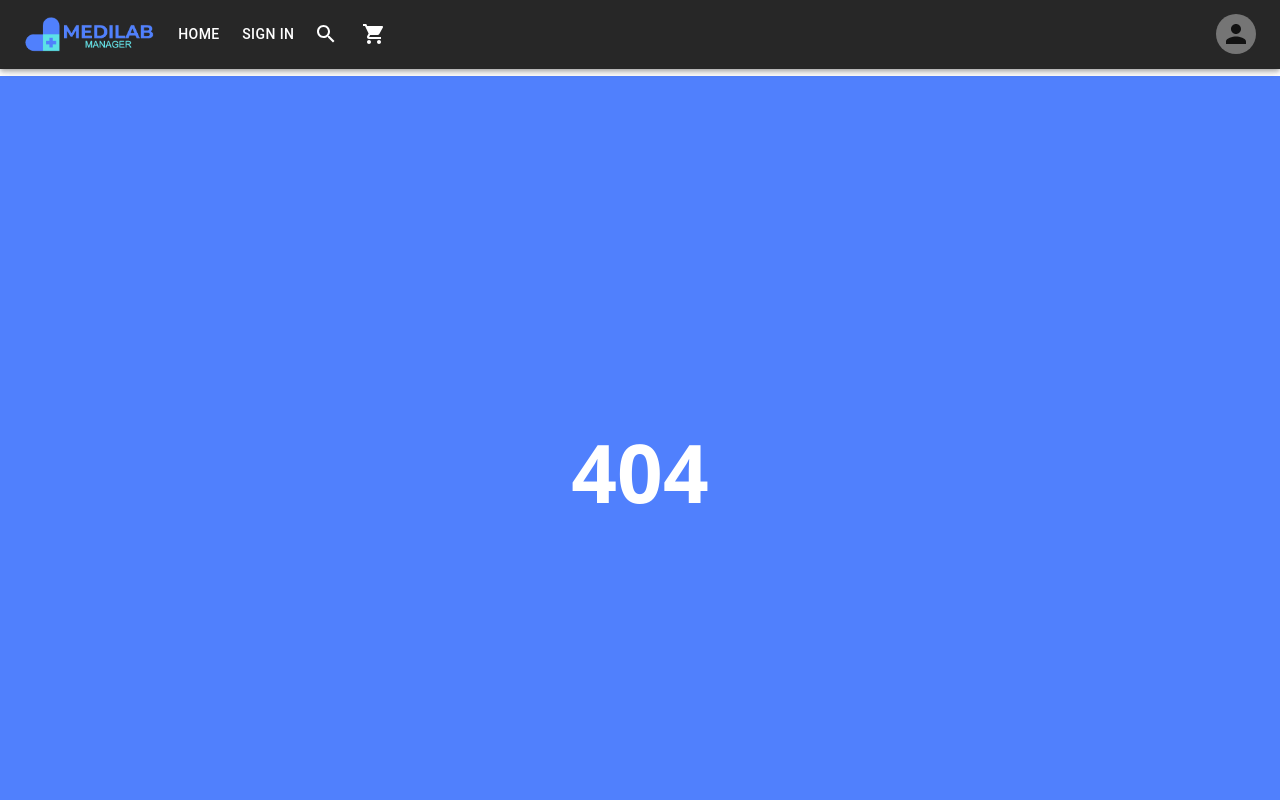
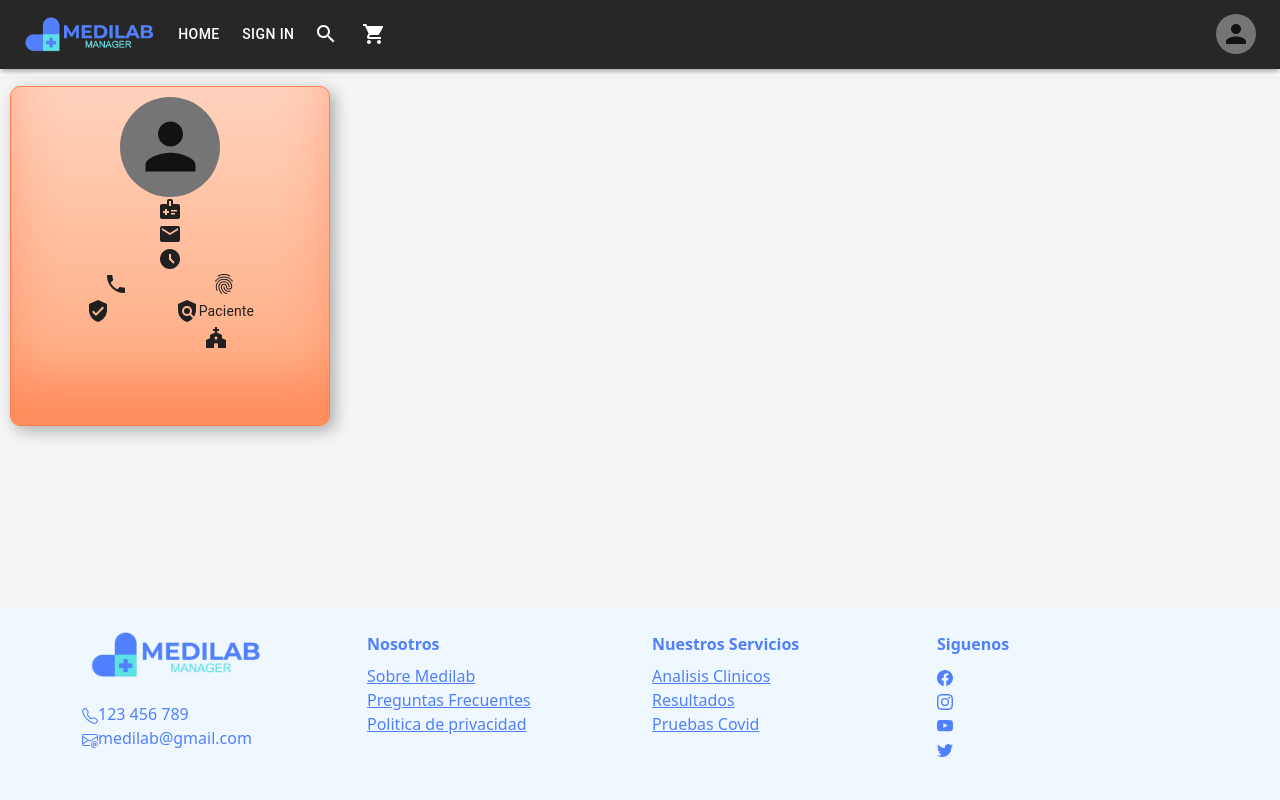
Before and after one commit to NazarenoCarlesso/medilab-manager, a React (Create React App) app in the folder client/: page /profile in a window 1280 px wide. Shown: the top 800 px of the page. Built offline with nearby package versions, Linux system fonts and the light colour scheme; no server answers.

Commit message:
profile coral

```diff
--- a/client/src/App.js
+++ b/client/src/App.js
@@ -24,6 +24,7 @@ import SearchUI from "./components/SearchUI";
 import { ThemeProvider, createTheme } from '@mui/material/styles';
 import NavUI from './components/NavUI';
 import SamplesUI from "./components/SamplesUI";
+import ProfileUI from "./components/ProfileUI";
 
 const darkTheme = createTheme({
   palette: {
@@ -57,6 +58,7 @@ export default function App() {
             <Route path="/about" element={<About />} />
             <Route path="/contact" element={<Contact />} />
             <Route path="/faq" element={<Faq />} />
+            <Route path="/profile" element={<ProfileUI />} />
             <Route path="/cart" element={<Cart />} />
             <Route path="/detail/:id" element={<Detail />} />
             <Route path="/*" element={<Ops />} />
--- a/client/src/components/ProfileUI.jsx
+++ b/client/src/components/ProfileUI.jsx
@@ -1,19 +1,38 @@
 import React, { useEffect, useState } from 'react'
-import { useSelector } from 'react-redux';
-import { Avatar, Grid, Paper, Typography } from '@mui/material';
-import LocalPhoneIcon from '@mui/icons-material/LocalPhone';
-import HeightIcon from '@mui/icons-material/Height';
-import EmailIcon from '@mui/icons-material/Email';
-import MedicalInformationIcon from '@mui/icons-material/MedicalInformation';
-import MaleIcon from '@mui/icons-material/Male';
-import FemaleIcon from '@mui/icons-material/Female';
-import PolicyIcon from '@mui/icons-material/Policy';
-import ChurchIcon from '@mui/icons-material/Church';
-import VerifiedUserIcon from '@mui/icons-material/VerifiedUser';
-import FingerprintIcon from '@mui/icons-material/Fingerprint';
-import AccessTimeFilledIcon from '@mui/icons-material/AccessTimeFilled';
+import { useSelector } from 'react-redux'
+import { Avatar, Grid, Paper, styled, Typography } from '@mui/material'
+import LocalPhoneIcon from '@mui/icons-material/LocalPhone'
+import EmailIcon from '@mui/icons-material/Email'
+import MedicalInformationIcon from '@mui/icons-material/MedicalInformation'
+import MaleIcon from '@mui/icons-material/Male'
+import FemaleIcon from '@mui/icons-material/Female'
+import PolicyIcon from '@mui/icons-material/Policy'
+import ChurchIcon from '@mui/icons-material/Church'
+import VerifiedUserIcon from '@mui/icons-material/VerifiedUser'
+import FingerprintIcon from '@mui/icons-material/Fingerprint'
+import AccessTimeFilledIcon from '@mui/icons-material/AccessTimeFilled'
 
 const BACK = process.env.REACT_APP_BACK
+
+const Profile = styled(Paper)(({ theme }) => ({
+    width: 320,
+    height: 340,
+    borderRadius: 10,
+    padding: 10,
+    margin: 10,
+    color: '#202020',
+    border: '1px solid coral',
+    background: 'linear-gradient(0deg, rgba(255,167,122,1) 0%, rgba(255,210,188,1) 100%)',
+    transition: 'border-radius 0.5s cubic-bezier(0.175, 0.885, 0.32, 1.275)',
+    boxShadow: 'inset 0 -3em 3em rgb(255 59 0 / 25%), 0.3em 0.3em 1em rgb(0 0 0 / 30%)'
+}))
+
+const Typo = styled(Typography)(({ theme }) => ({
+    marginBottom: 1,
+    lineHeight: 2,
+    display: 'flex',
+    alignItems: 'center'
+}))
 
 export default function ProfileUI() {
     const token = useSelector(state => state.token)
@@ -22,56 +41,55 @@ export default function ProfileUI() {
     const [user, setUser] = useState({})
 
     useEffect(() => {
-        fetch(`${BACK}/users/me`, {
-            headers: {
-                'token': token
-            }
-        })
+        fetch(`${BACK}/users/me`, { headers: { 'token': token } })
             .then(response => response.json())
             .then(data => setUser(data))
     }, [token])
 
     return (
-        <Paper>
+        <Profile>
             <Grid container direction="column" justifyContent="space-evenly" alignItems="center">
-                <Avatar alt={user.name} referrerPolicy="no-referrer" src={user.photo} sx={{ width: 86, height: 86 }} />
-                <Typography fontWeight={700}>
+                <Avatar alt={user.name} referrerPolicy="no-referrer" src={user.photo} sx={{ width: 100, height: 100 }} />
+                <Typography variant="h6" fontWeight={700} fontStyle="italic" sx={{ fontFamily: 'unset' }}>
                     {name}
                 </Typography>
                 <Grid container direction="column" justifyContent="space-evenly" alignItems="center">
-                    <Typography variant="body2">
-                        <LocalPhoneIcon />{user.phone}
-                    </Typography>
-                    <Typography variant="body2">
-                        <HeightIcon />{user.height}
-                    </Typography>
-                    <Typography variant="body2">
+                    <Typo variant="body2">
                         <MedicalInformationIcon /> {user.id}
-                    </Typography>
-                    <Typography variant="body2">
+                    </Typo>
+                    <Typo variant="body2">
                         <EmailIcon /> {user.email}
-                    </Typography>
-                    <Typography variant="body2">
-                        {user.sex === 'M' ? <><MaleIcon />Hombre</> : null}
-                        {user.sex === 'F' ? <><FemaleIcon />Mujer</> : null}
-                    </Typography>
-                    <Typography variant="body2">
-                        <PolicyIcon />{user.role ? user.role : 'Paciente'}
-                    </Typography>
-                    <Typography variant="body2">
-                        <ChurchIcon />{user.civil}
-                    </Typography>
-                    <Typography variant="body2">
-                        <VerifiedUserIcon />{user.username}
-                    </Typography>
-                    <Typography variant="body2">
-                        <FingerprintIcon />{user.dni}
-                    </Typography>
-                    <Typography variant="body2">
+                    </Typo>
+                    <Typo variant="body2">
                         <AccessTimeFilledIcon />{user.createdAt}
-                    </Typography>
+                    </Typo>
+                    <Grid container direction="row" justifyContent="space-evenly" alignItems="center">
+                        <Typo variant="body2">
+                            <LocalPhoneIcon />{user.phone}
+                        </Typo>
+                        <Typo variant="body2">
+                            <FingerprintIcon />{user.dni}
+                        </Typo>
+                    </Grid>
+                    <Grid container direction="row" justifyContent="space-evenly" alignItems="center">
+                        <Typo variant="body2">
+                            <VerifiedUserIcon />{user.username}
+                        </Typo>
+                        <Typo variant="body2">
+                            <PolicyIcon />{user.role ? user.role : 'Paciente'}
+                        </Typo>
+                    </Grid>
+                    <Grid container direction="row" justifyContent="space-evenly" alignItems="center">
+                        <Typo variant="body2">
+                            {user.sex === 'M' ? <><MaleIcon />Hombre</> : null}
+                            {user.sex === 'F' ? <><FemaleIcon />Mujer</> : null}
+                        </Typo>
+                        <Typo variant="body2">
+                            <ChurchIcon />{user.civil}
+                        </Typo>
+                    </Grid>
                 </Grid>
             </Grid>
-        </Paper >
+        </Profile>
     )
 }
```
Also changed, not shown: 1 other file (tests, documents, lock files or other folders).
